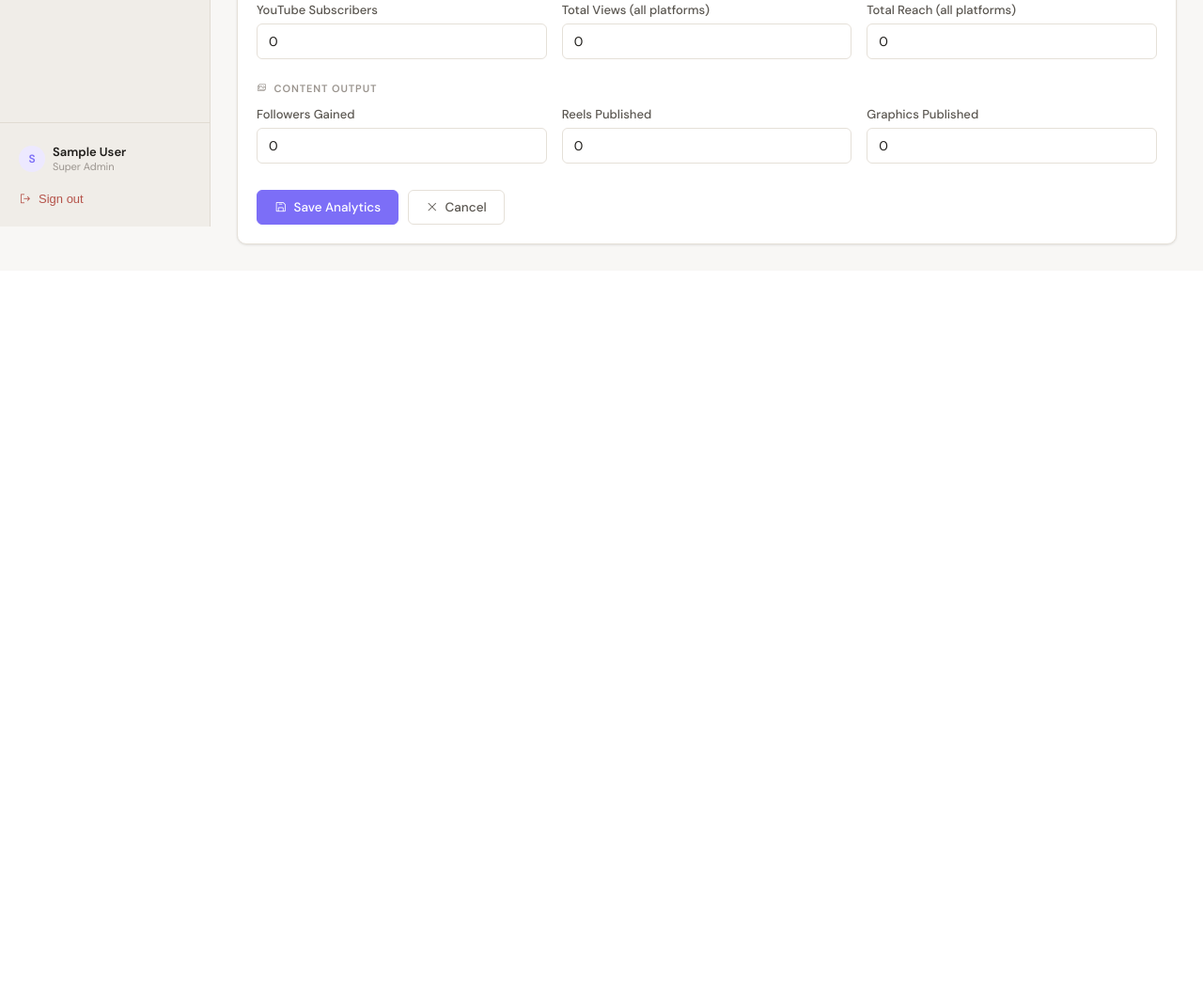
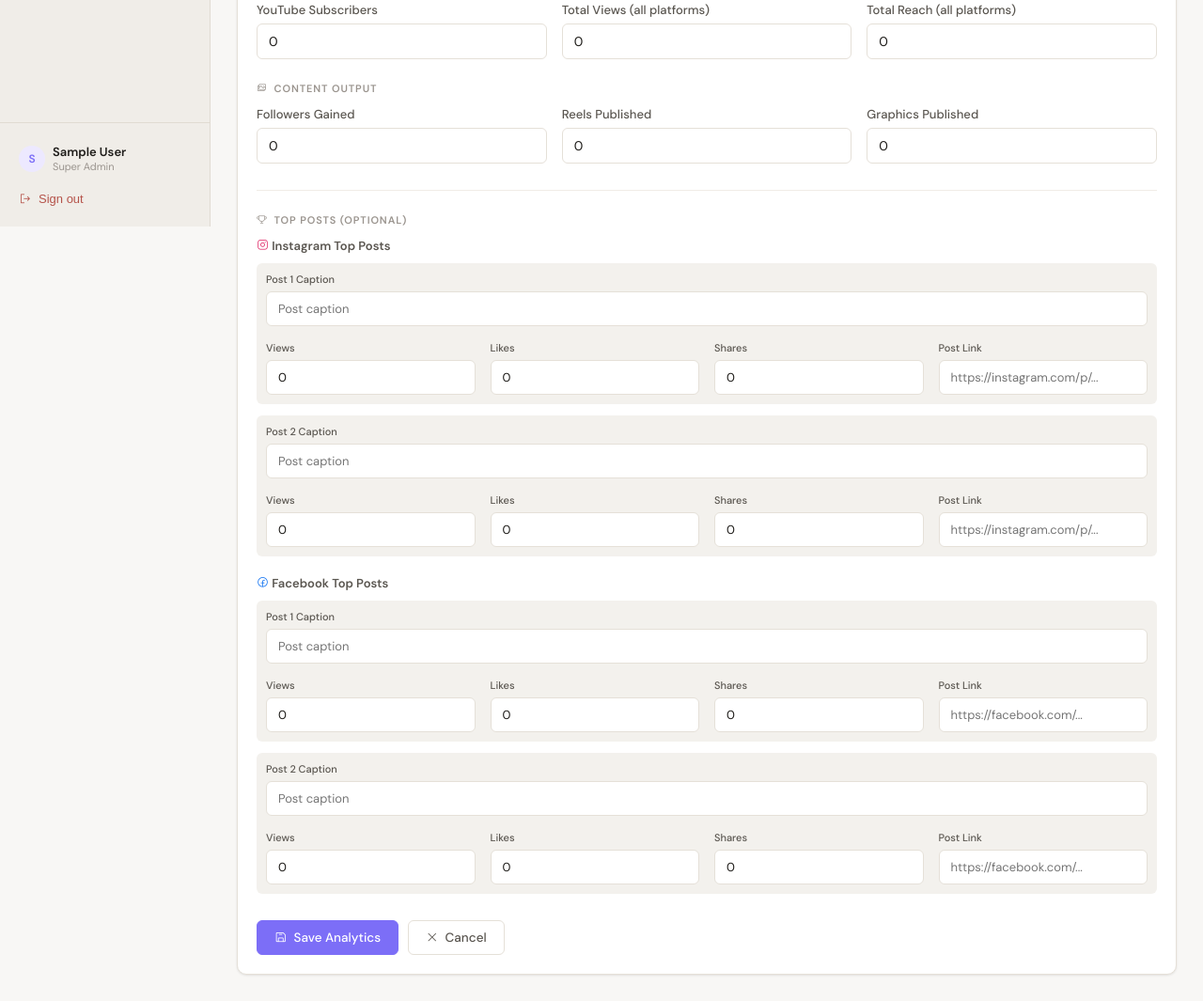
Before and after one commit to Daku3011/University-Analytics-Reporting-Automation-Platform, a Django app: page /analytics/add/ in a window 1280 px wide. Shown: the part 559-1624 px from the top of the page at 94% size. Before the commit the page ends 821 px from the top, so only its background shows below. Run offline with Django 5.2, Linux system fonts and the light colour scheme; a user stored in the database is signed in; tables that the repository leaves empty hold one stand-in row (values such as "Sample post"); parts of the project's set-up code (start-up, migrations or seed data) failed here and were passed over; some libraries are stand-ins or nearby versions.

Commit message:
feat: add post links UI, social media links to events, and AI PDF extraction

````diff
--- a/analytics_app/urls.py
+++ b/analytics_app/urls.py
@@ -3,4 +3,6 @@ from . import views
 
 urlpatterns = [
     path('add/', views.add_analytics, name='add_analytics'),
+    path('extract-from-pdf/', views.extract_from_pdf, name='extract_from_pdf'),
+    path('preview-extracted/', views.preview_extracted_data, name='preview_extracted_data'),
 ]
--- a/analytics_app/views.py
+++ b/analytics_app/views.py
@@ -1,7 +1,17 @@
-from django.shortcuts import render, redirect
+import os
+import json
+import re
+import time
+from pathlib import Path
+from datetime import date
+from django.shortcuts import render, redirect, get_object_or_404
 from django.contrib.auth.decorators import login_required
-from .models import MonthlyAnalytics
+from django.contrib import messages
+from django.conf import settings
+from .models import MonthlyAnalytics, TopPost
 from colleges.models import College
+from events.models import Event
+
 
 @login_required
 def add_analytics(request):
@@ -31,7 +41,247 @@ def add_analytics(request):
             college=college, month=month, year=year,
             defaults={k: int(v) for k, v in data.items()}
         )
+
+        # Save top posts
+        for platform_key, platform_val in [('ig', 'instagram'), ('fb', 'facebook')]:
+            for i in range(1, 3):
+                caption = request.POST.get(f'top_{platform_key}_{i}_caption', '').strip()
+                if caption:
+                    TopPost.objects.update_or_create(
+                        college=college, month=month, year=year,
+                        platform=platform_val,
+                        defaults={
+                            'caption': caption,
+                            'views': int(request.POST.get(f'top_{platform_key}_{i}_views', 0)),
+                            'likes': int(request.POST.get(f'top_{platform_key}_{i}_likes', 0)),
+                            'shares': int(request.POST.get(f'top_{platform_key}_{i}_shares', 0)),
+                            'post_link': request.POST.get(f'top_{platform_key}_{i}_link', ''),
+                        }
+                    )
+
         return redirect('dashboard')
     colleges = College.objects.all()
     months = MonthlyAnalytics.MONTH_CHOICES
     return render(request, 'analytics_app/add_analytics.html', {'colleges': colleges, 'months': months})
+
+
+@login_required
+def extract_from_pdf(request):
+    if request.method == 'POST':
+        college_id = request.POST.get('college')
+        month = int(request.POST.get('month'))
+        year = int(request.POST.get('year'))
+        pdf_file = request.FILES.get('pdf_file')
+
+        if not pdf_file:
+            messages.error(request, 'Please upload a PDF file.')
+            return redirect('extract_from_pdf')
+
+        ext = pdf_file.name.rsplit('.', 1)[-1].lower() if '.' in pdf_file.name else ''
+        if ext != 'pdf':
+            messages.error(request, 'Only PDF files are supported.')
+            return redirect('extract_from_pdf')
+
+        # Save to disk
+        upload_dir = settings.MEDIA_ROOT / 'temp_extracts'
+        upload_dir.mkdir(parents=True, exist_ok=True)
+        safe_name = f"extract_{request.user.id}_{pdf_file.name.replace(' ', '_').replace('/', '_')}"
+        save_path = upload_dir / safe_name
+        with open(save_path, 'wb') as fout:
+            for chunk in pdf_file.chunks(chunk_size=8 * 1024 * 1024):
+                fout.write(chunk)
+
+        import base64
+
+        try:
+            from google import genai
+            from google.genai import types as genai_types
+
+            api_key = os.environ.get('GEMINI_API_KEY', '')
+            if not api_key:
+                raise Exception('GEMINI_API_KEY not set in environment.')
+
+            model_name = getattr(settings, 'GEMINI_CONFIG', {}).get('MODEL', 'gemini-2.5-flash')
+
+            client = genai.Client(api_key=api_key)
+
+            # Read file and base64 encode
+            with open(save_path, 'rb') as f:
+                b64_data = base64.b64encode(f.read()).decode('utf-8')
+
+            prompt = """You are a data extraction specialist for Sarvajanik University. Analyze the PDF and extract all social media analytics, events, and top posts data.
+
+Extract the information and return ONLY valid JSON with this exact structure:
+{
+    "analytics": {
+        "instagram_views": <number or 0>,
+        "facebook_views": <number or 0>,
+        "total_views": <number or 0>,
+        "instagram_reach": <number or 0>,
+        "facebook_reach": <number or 0>,
+        "total_reach": <number or 0>,
+        "instagram_followers": <number or 0>,
+        "facebook_followers": <number or 0>,
+        "youtube_subscribers": <number or 0>,
+        "followers_gained": <number or 0>,
+        "reels_count": <number or 0>,
+        "graphics_count": <number or 0>
+    },
+    "top_posts": [
+        {
+            "platform": "instagram" or "facebook",
+            "caption": "<post caption or description>",
+            "views": <number or 0>,
+            "likes": <number or 0>,
+            "shares": <number or 0>,
+            "post_link": "<URL if available, else empty string>"
+        }
+    ],
+    "events": [
+        {
+            "title": "<event title>",
+            "description": "<event description>",
+            "category": "workshop/festival/placement/achievement/conference/guest_lecture/academic/cultural/sports/other",
+            "date": "<YYYY-MM-DD>"
+        }
+    ]
+}
+
+Rules:
+- Use 0 for any numeric field where data is not available.
+- For events, map the category to the closest match from the allowed list.
+- If no events are found, return an empty array.
+- If no top posts are found, return an empty array.
+- If no analytics data is found, return an empty object for analytics.
+- Output ONLY valid JSON. No markdown, no code fences, no explanatory text."""
+
+            try:
+                response = client.models.generate_content(
+                    model=model_name,
+                    contents=[
+                        genai_types.Part(inline_data=genai_types.Blob(mime_type='application/pdf', data=b64_data)),
+                        genai_types.Part(text=prompt),
+                    ],
+                )
+            except Exception as exc:
+                if 'INVALID_ARGUMENT' in str(exc) or '400' in str(exc):
+                    print(f"[extract_from_pdf] {model_name} failed. Retrying with gemini-2.5-pro...")
+                    response = client.models.generate_content(
+                        model="gemini-2.5-pro",
+                        contents=[
+                            genai_types.Part(inline_data=genai_types.Blob(mime_type='application/pdf', data=b64_data)),
+                            genai_types.Part(text=prompt),
+                        ],
+                    )
+                else:
+                    raise
+
+            raw_text = response.text.strip()
+
+            json_match = re.search(r'```(?:json)?\s*([\s\S]*?)```', raw_text)
+            if json_match:
+                raw_text = json_match.group(1).strip()
+
+            extracted = json.loads(raw_text)
+
+            try:
+                os.remove(save_path)
+            except Exception:
+                pass
+
+            # Store in session
+            request.session['extracted_data'] = {
+                'college_id': int(college_id),
+                'month': month,
+                'year': year,
+                'analytics': extracted.get('analytics', {}),
+                'top_posts': extracted.get('top_posts', []),
+                'events': extracted.get('events', []),
+            }
+            request.session.modified = True
+
+            return redirect('preview_extracted_data')
+
+        except json.JSONDecodeError as e:
+            messages.error(request, f'Failed to parse Gemini response as JSON: {e}')
+        except Exception as e:
+            messages.error(request, f'Extraction failed: {str(e)}')
+
+        return redirect('extract_from_pdf')
+
+    colleges = College.objects.all()
+    months = MonthlyAnalytics.MONTH_CHOICES
+    return render(request, 'analytics_app/extract_from_pdf.html', {
+        'colleges': colleges,
+        'months': months,
+    })
+
+
+@login_required
+def preview_extracted_data(request):
+    data = request.session.get('extracted_data')
+    if not data:
+        messages.warning(request, 'No extracted data found. Please upload a PDF first.')
+        return redirect('extract_from_pdf')
+
+    college = get_object_or_404(College, id=data['college_id'])
+
+    if request.method == 'POST':
+        month = data['month']
+        year = data['year']
+
+        # Save events
+        for ev in data.get('events', []):
+            Event.objects.create(
+                college=college,
+                title=ev.get('title', 'Untitled'),
+                description=ev.get('description', ''),
+                category=ev.get('category', 'other'),
+                date=ev.get('date', f'{year}-{month:02d}-01'),
+            )
+
+        # Save analytics
+        analytics_data = data.get('analytics', {})
+        if analytics_data:
+            MonthlyAnalytics.objects.update_or_create(
+                college=college, month=month, year=year,
+                defaults={
+                    'instagram_views': int(analytics_data.get('instagram_views', 0)),
+                    'facebook_views': int(analytics_data.get('facebook_views', 0)),
+                    'total_views': int(analytics_data.get('total_views', 0)),
+                    'instagram_reach': int(analytics_data.get('instagram_reach', 0)),
+                    'facebook_reach': int(analytics_data.get('facebook_reach', 0)),
+                    'total_reach': int(analytics_data.get('total_reach', 0)),
+                    'instagram_followers': int(analytics_data.get('instagram_followers', 0)),
+                    'facebook_followers': int(analytics_data.get('facebook_followers', 0)),
+                    'youtube_subscribers': int(analytics_data.get('youtube_subscribers', 0)),
+                    'followers_gained': int(analytics_data.get('followers_gained', 0)),
+                    'reels_count': int(analytics_data.get('reels_count', 0)),
+                    'graphics_count': int(analytics_data.get('graphics_count', 0)),
+                }
+            )
+
+        # Save top posts
+        for post in data.get('top_posts', []):
+            TopPost.objects.create(
+                college=college,
+                month=month,
+                year=year,
+                platform=post.get('platform', 'instagram'),
+                caption=post.get('caption', ''),
+                views=int(post.get('views', 0)),
+                likes=int(post.get('likes', 0)),
+                shares=int(post.get('shares', 0)),
+                post_link=post.get('post_link', ''),
+            )
+
+        # Clean up
+        del request.session['extracted_data']
+
+        messages.success(request, 'Data extracted from PDF has been saved successfully!')
+        return redirect('dashboard')
+
+    return render(request, 'analytics_app/preview_extracted_data.html', {
+        'data': data,
+        'college': college,
+    })
--- a/events/views.py
+++ b/events/views.py
@@ -15,9 +15,11 @@ def add_event(request):
             college = request.user.profile.college
         else:
             college = College.objects.get(id=college_id) if college_id else College.objects.first()
+        social_media_link = request.POST.get('social_media_link', '')
         event = Event.objects.create(
             college=college, title=title, description=description,
-            category=category, date=date
+            category=category, date=date,
+            social_media_link=social_media_link
         )
         for f in request.FILES.getlist('media'):
             Media.objects.create(event=event, file=f)
--- a/templates/analytics_app/add_analytics.html
+++ b/templates/analytics_app/add_analytics.html
@@ -120,6 +120,72 @@
                 </div>
             </div>
 
+            <!-- Top Posts -->
+            <hr style="border:none;border-top:1px solid var(--border-light);margin-bottom:24px;">
+            <div class="section-title">
+                <i class="ph ph-trophy" style="margin-right:4px;"></i> Top Posts (Optional)
+            </div>
+
+            <div style="margin-bottom:20px;">
+                <div style="font-size:13px;font-weight:600;color:var(--text-secondary);margin-bottom:10px;">
+                    <i class="ph ph-instagram-logo" style="color:#e1306c;"></i> Instagram Top Posts
+                </div>
+                {% for i in '12' %}
+                <div class="grid grid-4" style="margin-bottom:12px;padding:10px;background:var(--surface-alt);border-radius:var(--radius-sm);">
+                    <div class="form-group" style="margin-bottom:0;grid-column:1/-1;">
+                        <label class="form-label" style="font-size:11px;">Post {{ i }} Caption</label>
+                        <input type="text" name="top_ig_{{ i }}_caption" class="form-control" placeholder="Post caption" style="font-size:13px;">
+                    </div>
+                    <div class="form-group" style="margin-bottom:0;">
+                        <label class="form-label" style="font-size:11px;">Views</label>
+                        <input type="number" name="top_ig_{{ i }}_views" class="form-control" value="0" min="0" style="font-size:13px;">
+                    </div>
+                    <div class="form-group" style="margin-bottom:0;">
+                        <label class="form-label" style="font-size:11px;">Likes</label>
+                        <input type="number" name="top_ig_{{ i }}_likes" class="form-control" value="0" min="0" style="font-size:13px;">
+                    </div>
+                    <div class="form-group" style="margin-bottom:0;">
+                        <label class="form-label" style="font-size:11px;">Shares</label>
+                        <input type="number" name="top_ig_{{ i }}_shares" class="form-control" value="0" min="0" style="font-size:13px;">
+                    </div>
+                    <div class="form-group" style="margin-bottom:0;">
+                        <label class="form-label" style="font-size:11px;">Post Link</label>
+                        <input type="url" name="top_ig_{{ i }}_link" class="form-control" placeholder="https://instagram.com/p/..." style="font-size:13px;">
+                    </div>
+                </div>
+                {% endfor %}
+            </div>
+
+            <div style="margin-bottom:28px;">
+                <div style="font-size:13px;font-weight:600;color:var(--text-secondary);margin-bottom:10px;">
+                    <i class="ph ph-facebook-logo" style="color:#1877f2;"></i> Facebook Top Posts
+                </div>
+                {% for i in '12' %}
+                <div class="grid grid-4" style="margin-bottom:12px;padding:10px;background:var(--surface-alt);border-radius:var(--radius-sm);">
+                    <div class="form-group" style="margin-bottom:0;grid-column:1/-1;">
+                        <label class="form-label" style="font-size:11px;">Post {{ i }} Caption</label>
+                        <input type="text" name="top_fb_{{ i }}_caption" class="form-control" placeholder="Post caption" style="font-size:13px;">
+                    </div>
+                    <div class="form-group" style="margin-bottom:0;">
+                        <label class="form-label" style="font-size:11px;">Views</label>
+                        <input type="number" name="top_fb_{{ i }}_views" class="form-control" value="0" min="0" style="font-size:13px;">
+                    </div>
+                    <div class="form-group" style="margin-bottom:0;">
+                        <label class="form-label" style="font-size:11px;">Likes</label>
+                        <input type="number" name="top_fb_{{ i }}_likes" class="form-control" value="0" min="0" style="font-size:13px;">
+                    </div>
+                    <div class="form-group" style="margin-bottom:0;">
+                        <label class="form-label" style="font-size:11px;">Shares</label>
+                        <input type="number" name="top_fb_{{ i }}_shares" class="form-control" value="0" min="0" style="font-size:13px;">
+                    </div>
+                    <div class="form-group" style="margin-bottom:0;">
+                        <label class="form-label" style="font-size:11px;">Post Link</label>
+                        <input type="url" name="top_fb_{{ i }}_link" class="form-control" placeholder="https://facebook.com/..." style="font-size:13px;">
+                    </div>
+                </div>
+                {% endfor %}
+            </div>
+
             <div style="display:flex;gap:10px;">
                 <button type="submit" class="btn btn-primary">
                     <i class="ph ph-floppy-disk"></i> Save Analytics
--- a/templates/events/event_detail.html
+++ b/templates/events/event_detail.html
@@ -7,6 +7,9 @@
     <p><strong>Category:</strong> {{ event.get_category_display }}</p>
     <p><strong>Date:</strong> {{ event.date }}</p>
     <p><strong>Description:</strong> {{ event.description }}</p>
+    {% if event.social_media_link %}
+    <p><strong>Social Media:</strong> <a href="{{ event.social_media_link }}" target="_blank" rel="noopener">{{ event.social_media_link }}</a></p>
+    {% endif %}
     {% if event.media.all %}
     <h5 class="mt-3">Media</h5>
     <div class="row">
````
Also changed, not shown: templates/analytics_app/extract_from_pdf.html (added, +198 -0 lines), templates/analytics_app/preview_extracted_data.html (added, +170 -0 lines), templates/events/add_event.html (+9 -0 lines).
